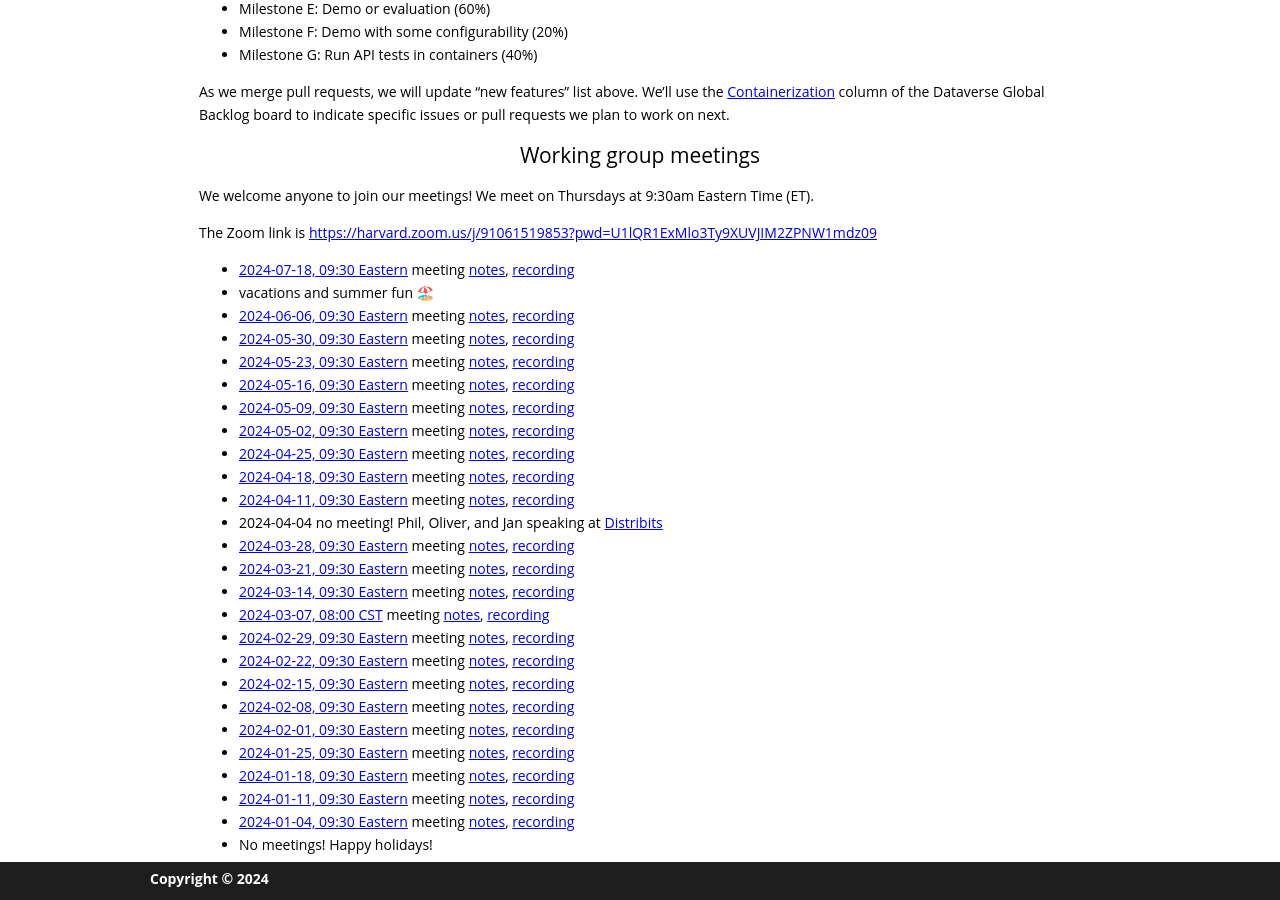
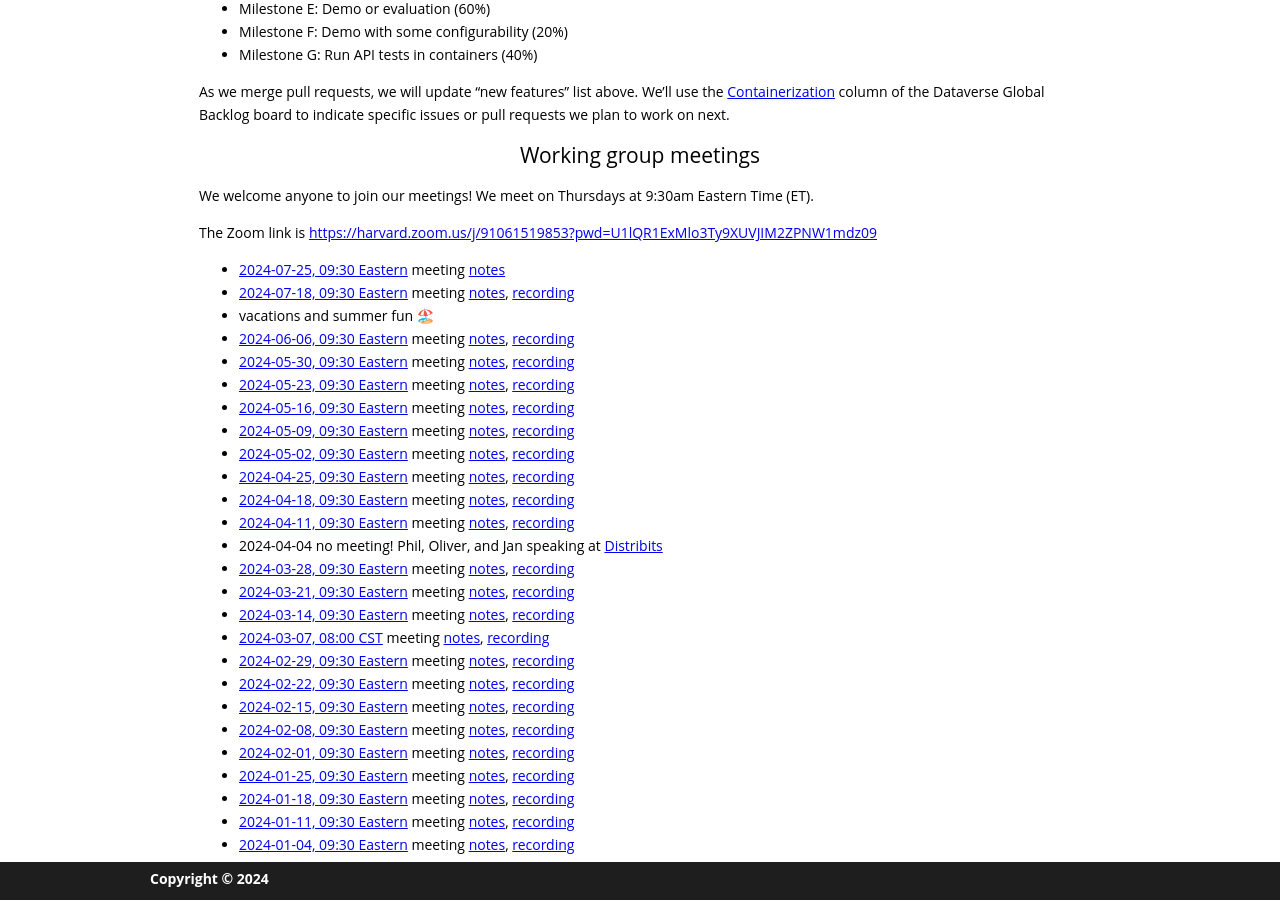
Before and after one commit to gdcc/ct.gdcc.io, a Jekyll site: the page built from index.md, in a window 1280 px wide and 900 px high, scrolled down 1703 px. Built offline with Jekyll 4.4.1, drawn with Linux system fonts in a browser that asks for light colours; our own code applies the rules of GitHub Pages for plain Markdown files.

Commit message:
add next meeting

```diff
--- a/index.md
+++ b/index.md
@@ -62,6 +62,7 @@ We welcome anyone to join our meetings! We meet on Thursdays at 9:30am Eastern T
 
 The Zoom link is <https://harvard.zoom.us/j/91061519853?pwd=U1lQR1ExMlo3Ty9XUVJIM2ZPNW1mdz09>
 
+- [2024-07-25, 09:30 Eastern](https://time.is/compare/0930_25_July_2024_in_Boston) meeting [notes](https://docs.google.com/document/d/13Zxg_iFiTOYfIJkUSmb7ytL-OeIc2vPGCuoOvtPAd6w/edit?usp=sharing)
 - [2024-07-18, 09:30 Eastern](https://time.is/compare/0930_18_July_2024_in_Boston) meeting [notes](https://docs.google.com/document/d/1mdziHDJTIZGgI1ks8HFNTkfEfQqfsIRmNh4ufF516pk/edit?usp=sharing), [recording](https://harvard.zoom.us/rec/share/6YV8RWVgXNtANjLIpnGnL9tKN4AeMWbBjy_A6zzJu0dUgM48pOtYN8WU_J0mRSIl.9-ja80A1IHfF8cUW)
 - vacations and summer fun 🏖️
 - [2024-06-06, 09:30 Eastern](https://time.is/compare/0930_06_June_2024_in_Boston) meeting [notes](https://docs.google.com/document/d/12hGMZLGg-kGQZVM2BTfDJxpihpLDAZtQ5_n2iWYlDFQ/edit?usp=sharing), [recording](https://harvard.zoom.us/rec/share/B1DkF7Zio9awDbTAurLhdkNyP8PcuF2cQdjCer5FCb91TFchBKgWDXzf1ARmupJT.fu7WmkZyrzq2SL_Q)
```
